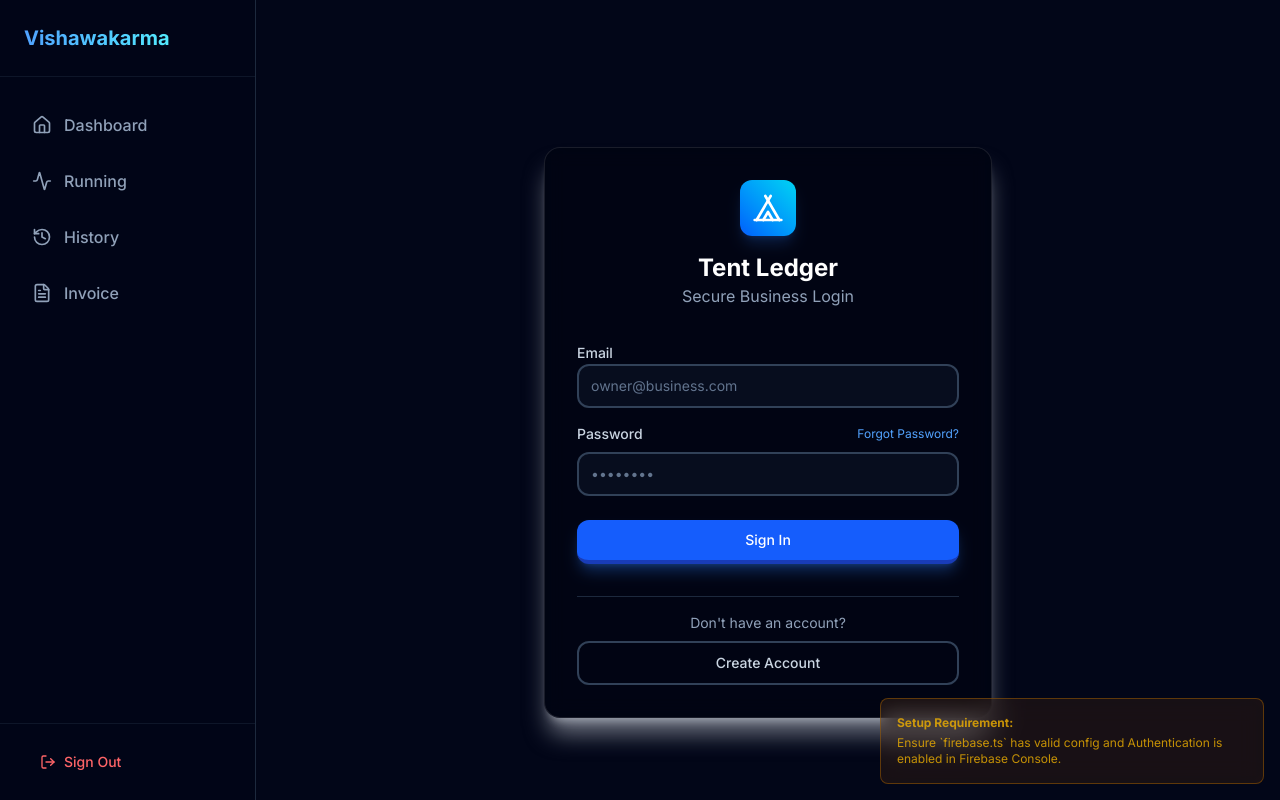
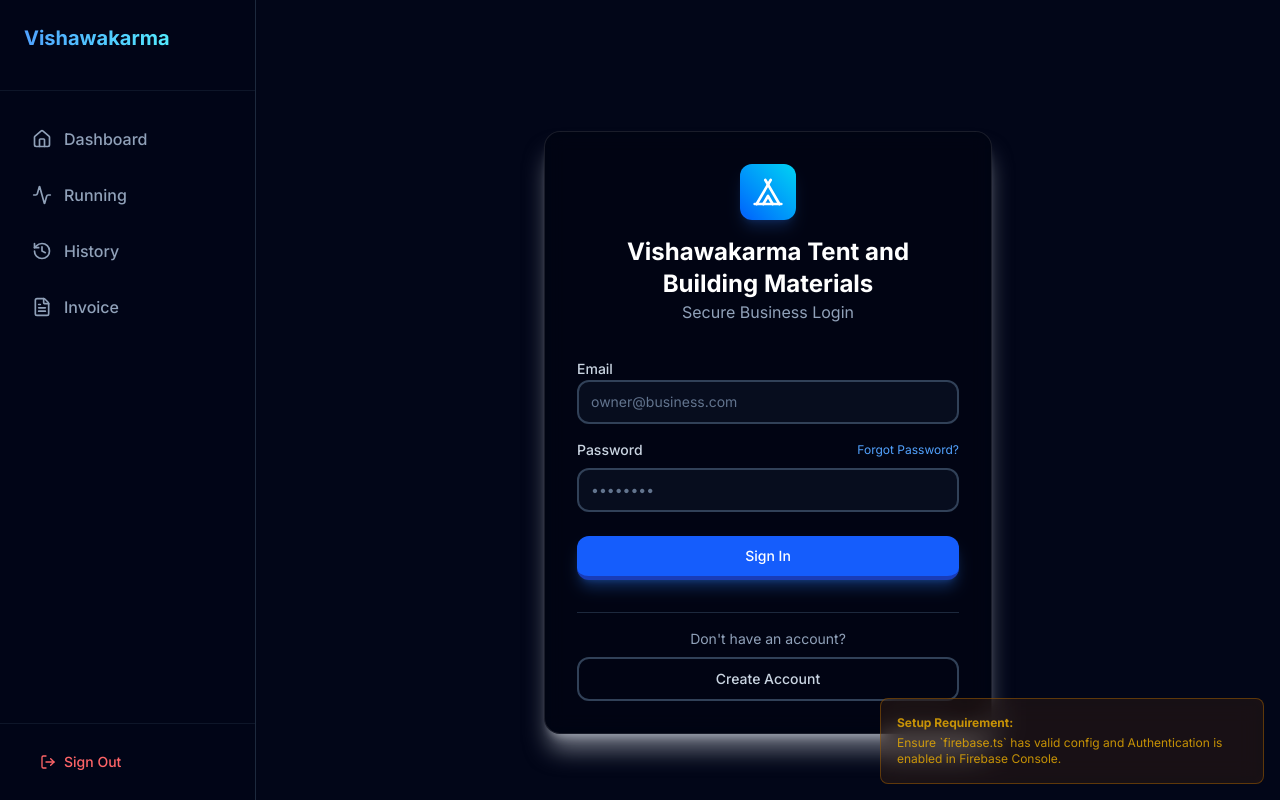
Before and after one commit to pankajsuthar05/Vishwakarma-Tent-and-Building-Materials, a Next.js app: page /login in a window 1280 px wide. Built offline with nearby package versions, Linux system fonts and the light colour scheme.

Commit message:
Complete rebrand to Vishawakarma Tent and Building Materials

```diff
--- a/src/app/layout.tsx
+++ b/src/app/layout.tsx
@@ -32,6 +32,9 @@
 }) {
   return (
     <html lang="en" className="dark">
+      <head>
+        <title>Vishawakarma Tent and Building Materials</title>
+      </head>
       <body className={cn(inter.className, "antialiased")}>
         <AuthProvider>
           <AppLayout>{children}</AppLayout>
--- a/src/app/login/page.tsx
+++ b/src/app/login/page.tsx
@@ -133,7 +133,7 @@
                     <div className="p-3 bg-gradient-to-tr from-blue-600 to-cyan-400 rounded-xl shadow-lg shadow-blue-500/20 mb-4">
                         <Tent className="w-8 h-8 text-white" />
                     </div>
-                    <h1 className="text-2xl font-bold text-white">Tent Ledger</h1>
+                    <h1 className="text-2xl font-bold text-white text-center">Vishawakarma Tent and Building Materials</h1>
                     <p className="text-slate-400">
                         {mode === 'LOGIN' && 'Secure Business Login'}
                         {mode === 'SIGNUP' && 'Create Owner Account'}
--- a/src/components/layout/Sidebar.tsx
+++ b/src/components/layout/Sidebar.tsx
@@ -23,6 +23,7 @@
             <div className="flex items-center gap-3 p-6 border-b border-slate-800/50">
                 <h1 className="text-xl font-bold bg-clip-text text-transparent bg-gradient-to-r from-blue-400 to-cyan-300">
                     Vishawakarma
+                    <div className="text-[10px] uppercase tracking-[0.2em] font-medium opacity-70">Tent & Materials</div>
                 </h1>
             </div>
 
```
